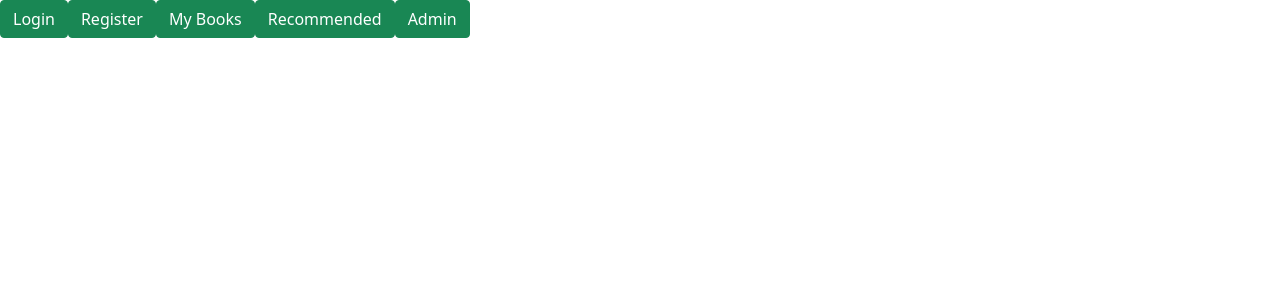
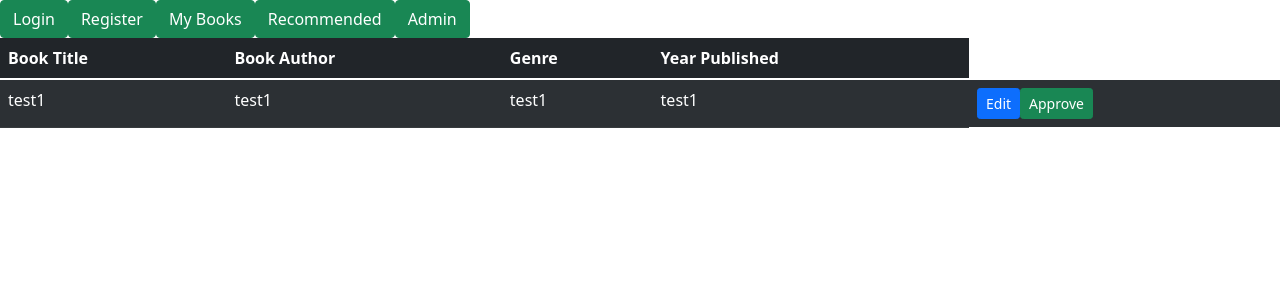
Before and after one commit to EdwardV-dev/BookClubProject, a React (Create React App) app in the folder src/client(react)/bookclub-frontend/: page /admin in a window 1280 px wide. Shown: the top 300 px of the page. Built offline with nearby package versions, Linux system fonts and the light colour scheme.

Commit message:
Created admin component.

```diff
--- a/src/client(react)/bookclub-frontend/src/App.js
+++ b/src/client(react)/bookclub-frontend/src/App.js
@@ -5,6 +5,7 @@ import NavBar from './components/NavBar';
 import MyBooks from './components/MyBooks';
 import Login from './components/Login';
 import Register from './components/Register';
+import Admin from './components/Admin';
 
 class App extends React.Component {
   render() {
@@ -26,6 +27,10 @@ class App extends React.Component {
             <Register />
           </Route>
 
+          <Route path="/admin">
+            <Admin />
+          </Route>
+
           <Route exact path="/">
             <Home />
           </Route>
--- /dev/null
+++ b/src/client(react)/bookclub-frontend/src/components/Admin.js
@@ -0,0 +1,39 @@
+
+
+function Admin() {
+
+
+    return (
+        <>
+            <table className="table table-striped table-dark table-hover">
+                <thead>
+                    <tr>
+                        <th scope="col">Book Title</th>
+                        <th scope="col">Book Author</th>
+                        <th scope="col">Genre</th>
+                        <th scope="col">Year Published</th>
+                    </tr>
+                </thead>
+                <tbody>
+                    <tr>
+                        <td>test1</td>
+                        <td>test1</td>
+                        <td>test1</td>
+                        <td>test1</td>
+                            <div className="float-right">
+                                <button className="btn btn-primary btn-sm">
+                                    Edit
+                                </button>
+                                <button className="btn btn-success btn-sm ml -2">
+                                    Approve
+                                </button>
+                            </div>
+
+                    </tr>
+                </tbody>
+            </table>
+        </>
+    )
+}
+
+export default Admin;
```
